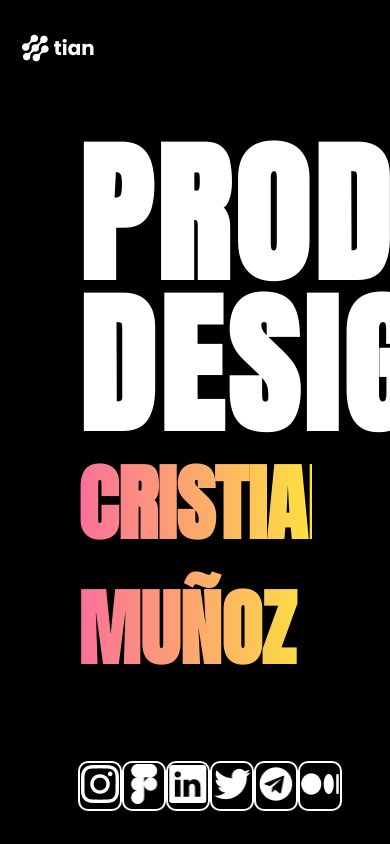
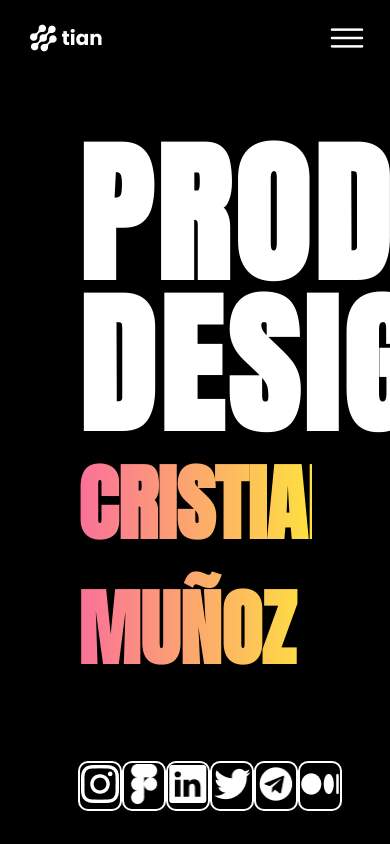
Before and after one commit to lukanogaj/product-designer, a React (Create React App) app: page / in a window 390 px wide. Shown: the top 844 px of the page. Built offline with nearby package versions, Linux system fonts and the light colour scheme.

Commit message:
mobile-navbar

```diff
--- a/src/App.js
+++ b/src/App.js
@@ -14,13 +14,13 @@ function App() {
 	return (
 		<Layout>
 			<Hero />
-			<WorkEfficiency />
-			<Portfolio />
-			<Skills />
-			<Feedback />
-			<AboutMe />
-			<Frame />
-			<Footer />
+			{/* <WorkEfficiency /> */}
+			{/* <Portfolio /> */}
+			{/* <Skills /> */}
+			{/* <Feedback /> */}
+			{/* <AboutMe /> */}
+			{/* <Frame /> */}
+			{/* <Footer /> */}
 		</Layout>
 	);
 }
--- a/src/components/Navbar/index.jsx
+++ b/src/components/Navbar/index.jsx
@@ -39,13 +39,13 @@ const Navbar = () => {
 					{/* // onClick={() => handleDarkMode()} */}
 					Contact Me
 				</button>
-				<div className={styles.hamburger}>
+			</div>
+      <div className={styles.hamburger}>
 					<img
 						src={menu}
 						alt=""
 					/>
 				</div>
-			</div>
 		</div>
 	);
 };
--- a/src/components/Navbar/index.module.scss
+++ b/src/components/Navbar/index.module.scss
@@ -4,16 +4,31 @@
 	font-family: "Montserrat", sans-serif;
 	display: flex;
 	align-items: center;
+	align-content: center;
 	background-color: #000000;
 
 	@media screen and (max-width: 1024px) {
+		width: 100%;
 		padding: 0px 100px 0px 100px;
 	}
 
 	@media screen and (max-width: 768px) {
-		// display: none;
-		// background-color: red;
-		padding: 50px 22px 30px 22px;
+		width: 100%;
+		padding: 30px;
+		display: flex;
+		justify-content: space-between;
+	}
+
+	.hamburger {
+		width: 100%;
+		cursor: pointer;
+		display: none;
+		@media only screen and (min-width: 320px) and (max-width: 768px) {
+			display: block;
+			width: 10%;
+			color: white;
+			cursor: pointer;
+		}
 	}
 }
 
@@ -47,10 +62,6 @@
 	justify-content: flex-end;
 	gap: 20px;
 	width: 25%;
-	@media screen and (max-width: 992px) {
-		display: none;
-		width: 85%;
-	}
 
 	@media screen and (max-width: 768px) {
 		display: none;
@@ -66,19 +77,4 @@
 		border-radius: 5px;
 		cursor: pointer;
 	}
-
-	.hamburger {
-		width: 100%;
-		display: none;
-		@media screen and (max-width: 768px) {
-      background-color: red;
-			width: 85%;
-		}
-		& > img {
-			display: block;
-			@media screen and (max-width: 768px) {
-				width: 85%;
-			}
-		}
-	}
 }
--- a/src/index.css
+++ b/src/index.css
@@ -14,6 +14,7 @@
 	margin: 0;
 	padding: 0;
 	box-sizing: border-box;
+
 }
 
 body {
```
